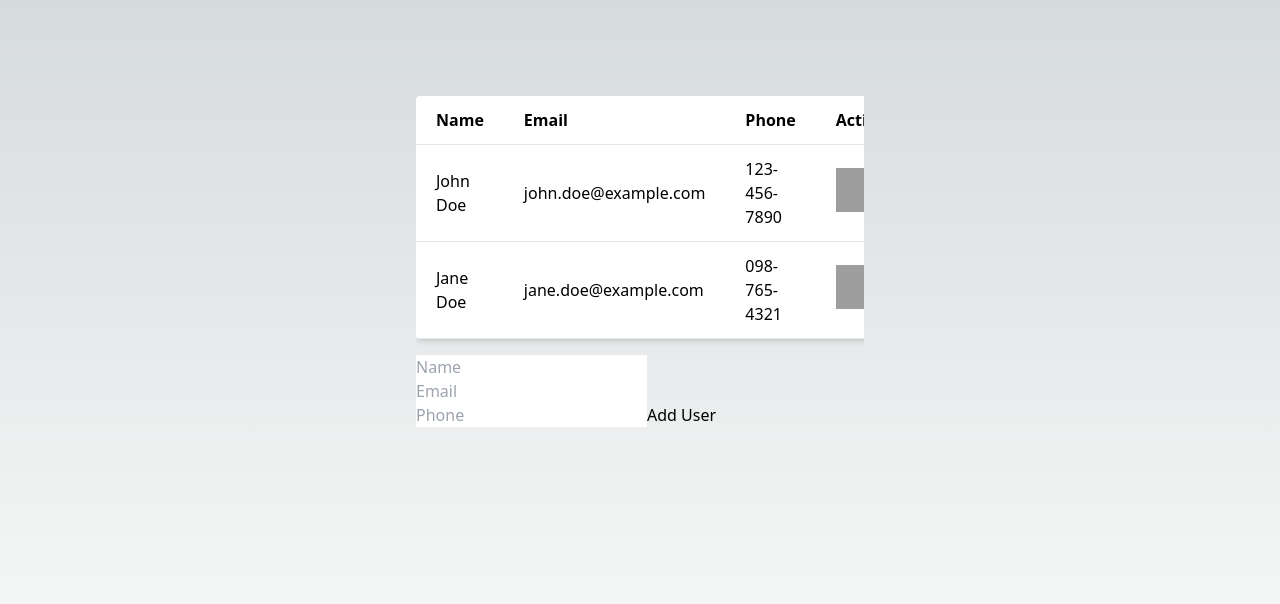
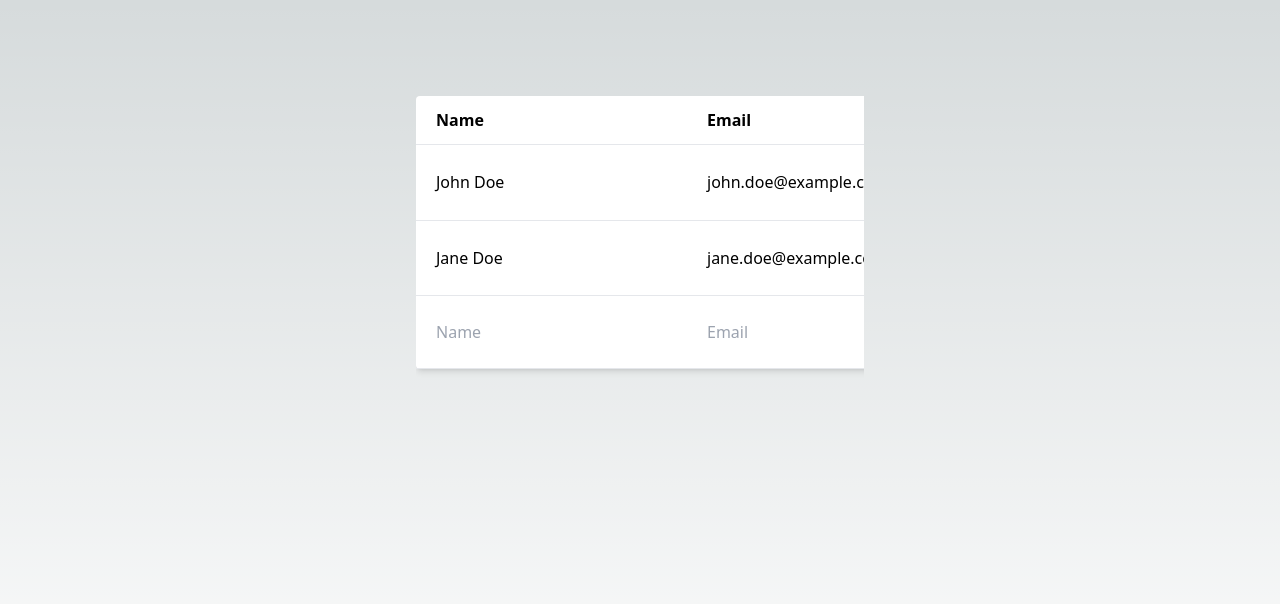
Before and after one commit to imagine-bot/291258, a Next.js app: page / in a window 1280 px wide. Shown: the top 604 px of the page. Built offline with nearby package versions, Linux system fonts and the light colour scheme; grey boxes are pictures that could not be loaded.

Commit message:
Commit from Stub AI

```diff
--- a/components/UserList.tsx
+++ b/components/UserList.tsx
@@ -56,9 +56,8 @@ const UserList: React.FC<UserListProps> = ({ users }) => {
               </td>
             </tr>
           ))}
-        </tbody>
-      </table>
-      <form onSubmit={handleSubmit}>
+          <tr className="border-b hover:bg-orange-100">
+            <td className="p-3 px-5">
               <input
                 type="text"
                 name="name"
@@ -67,6 +66,8 @@ const UserList: React.FC<UserListProps> = ({ users }) => {
                 placeholder="Name"
                 required
               />
+            </td>
+            <td className="p-3 px-5">
               <input
                 type="email"
                 name="email"
@@ -75,6 +76,8 @@ const UserList: React.FC<UserListProps> = ({ users }) => {
                 placeholder="Email"
                 required
               />
+            </td>
+            <td className="p-3 px-5">
               <input
                 type="tel"
                 name="phone"
@@ -83,8 +86,13 @@ const UserList: React.FC<UserListProps> = ({ users }) => {
                 placeholder="Phone"
                 required
               />
-        <button type="submit">Add User</button>
-      </form>
+            </td>
+            <td className="p-3 px-5">
+              <button type="submit" onClick={handleSubmit}>Add User</button>
+            </td>
+          </tr>
+        </tbody>
+      </table>
     </div>
   );
 };
```
Lines whose indentation alone changed are shown as unchanged.
